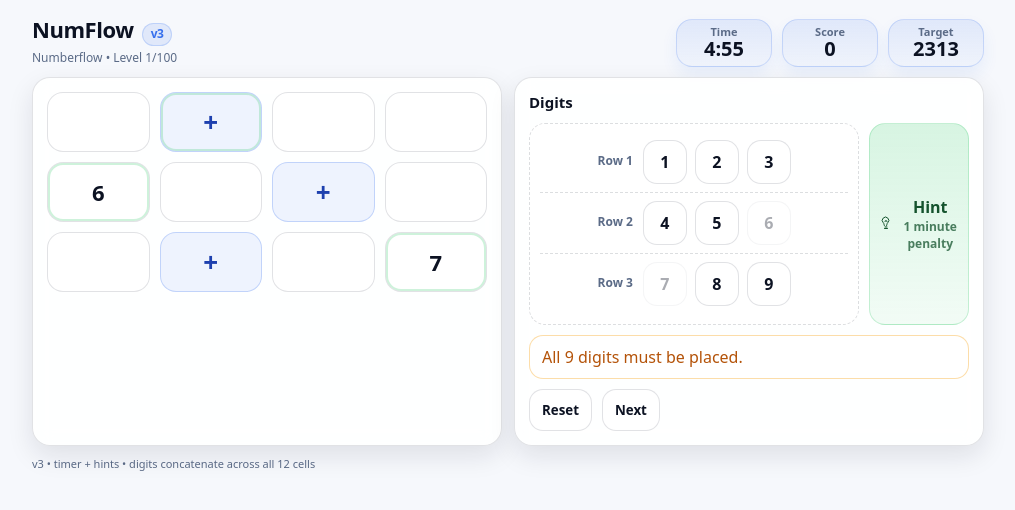
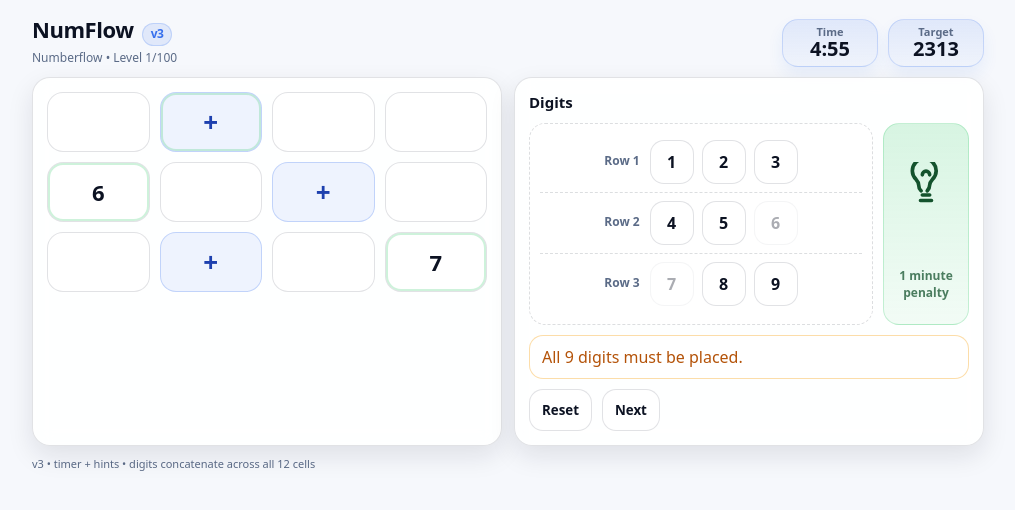
Before and after one commit to ericargyle/NumFlow, a React (Vite) app: page / in a window 1280 px wide. Shown: the top 510 px of the page, without its empty margins (132-1147 px from the left). Built offline with nearby package versions, Linux system fonts and the light colour scheme.

Commit message:
V3: remove top score box; redesign hint button

```diff
--- a/src/App.css
+++ b/src/App.css
@@ -301,21 +301,32 @@
 .hintBtnLarge {
   width: 100%;
   min-height: 120px;
-  display: flex;
-  align-items: center;
-  justify-content: center;
-  gap: 10px;
-  padding: 10px;
+  display: grid;
+  place-items: stretch;
+  padding: 0;
 }
 
-.hintBtnTitle {
-  font-size: 16px;
+.hintBtnInner {
+  height: 100%;
+  width: 100%;
+  display: grid;
+  grid-template-rows: 3fr 2fr; /* ~60% / 40% */
+  align-items: center;
+  justify-items: center;
 }
 
-.hintBtnSub {
+.hintIconWrap {
+  display: grid;
+  place-items: center;
+}
+
+.hintPenalty {
+  width: 100%;
+  text-align: center;
   font-size: 12px;
+  font-weight: 900;
   color: rgba(20, 83, 45, 0.75);
-  font-weight: 800;
+  padding: 8px;
 }
 
 .hintBtnLarge:active {
--- a/src/App.tsx
+++ b/src/App.tsx
@@ -128,7 +128,7 @@ export default function App() {
   const [grid, setGrid] = useState<Cell[][]>(() => cloneGrid(puzzle.grid))
   const [selected, setSelected] = useState<Selected>(null)
 
-  const [score, setScore] = useState<number>(() => {
+  const [, setScore] = useState<number>(() => {
     const v = localStorage.getItem('numflow:v3:score')
     const n = v ? Number(v) : 0
     return Number.isFinite(n) ? n : 0
@@ -316,11 +316,7 @@ export default function App() {
             <div className="infoValue">{formatMMSS(secondsLeft)}</div>
           </div>
 
-          <div className="infoBox" aria-label="Score">
-            <div className="infoLabel">Score</div>
-            <div className="infoValue">{score}</div>
-          </div>
-
+          {/* score box removed */}
           <div className="infoBox" aria-label="Target">
             <div className="infoLabel">Target</div>
             <div className="infoValue">{puzzle.target}</div>
@@ -400,10 +396,11 @@ export default function App() {
 
               <div className="hintBox" aria-label="Hint button area">
                 <button className={["hintBtnLarge", !canUseHint ? 'disabled' : ''].join(' ')} onClick={useHint} disabled={!canUseHint}>
-                  <LightbulbIcon size={22} />
-                  <div>
-                    <div className="hintBtnTitle">Hint</div>
-                    <div className="hintBtnSub">1 minute penalty</div>
+                  <div className="hintBtnInner">
+                    <div className="hintIconWrap">
+                      <LightbulbIcon size={44} />
+                    </div>
+                    <div className="hintPenalty">1 minute penalty</div>
                   </div>
                 </button>
               </div>
```
